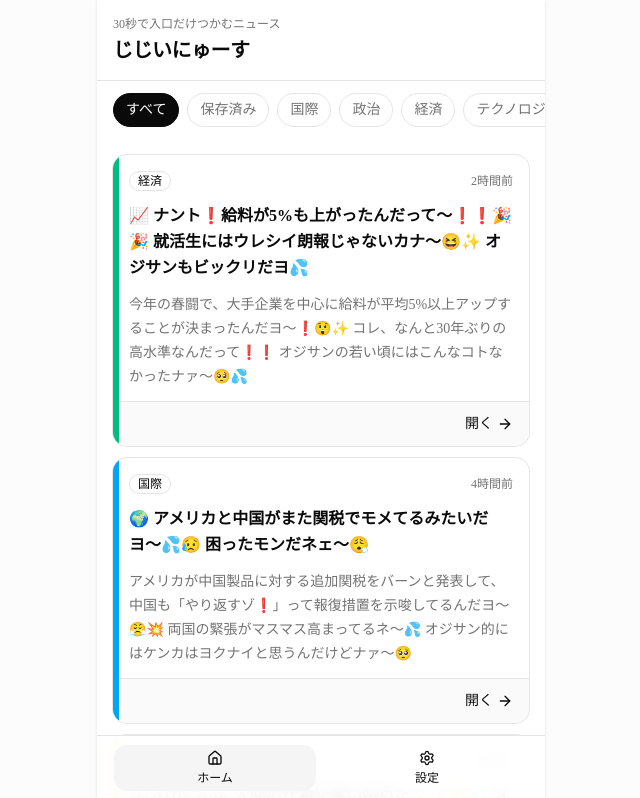
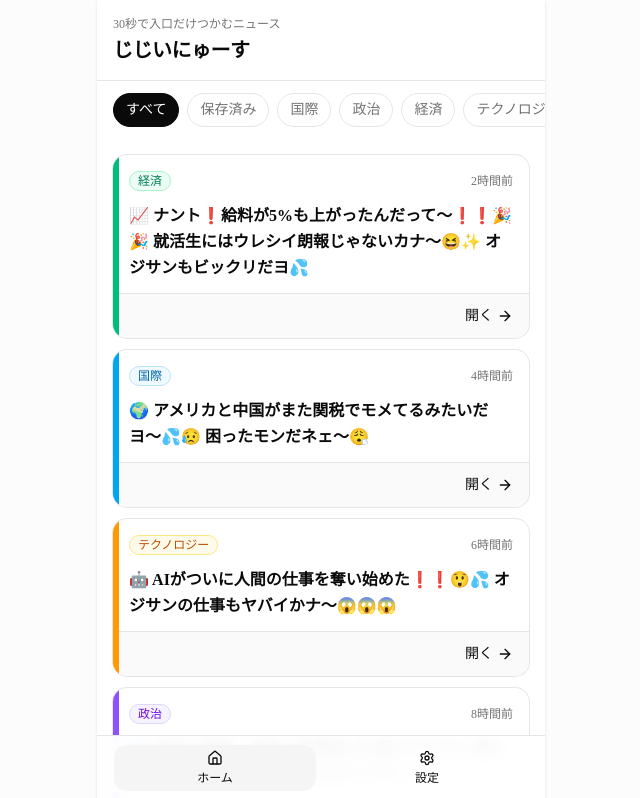
Before and after one commit to Hideto6/ai-hackathon, a Next.js app in the folder frontend/: page / in a window 1280 px wide. Shown: the top 798 px of the page, without its empty margins (319-959 px from the left). Built offline with nearby package versions, Linux system fonts and the light colour scheme.

Commit message:
fix:本文削除

```diff
--- a/frontend/src/page-components/home/ui-block/today-news/ui/components/NewsCardPanel.tsx
+++ b/frontend/src/page-components/home/ui-block/today-news/ui/components/NewsCardPanel.tsx
@@ -6,7 +6,6 @@ import { ArrowRight } from "lucide-react";
 import { Badge } from "@/shared/ui/shadcn/ui/badge";
 import {
   Card,
-  CardContent,
   CardFooter,
   CardHeader,
   CardTitle,
@@ -27,7 +26,9 @@ export function NewsCardPanel({ article }: NewsCardPanelProps) {
         <div className={cn("absolute inset-y-0 left-0 w-1.5", theme.lineClassName)} />
         <CardHeader className="gap-3">
           <div className="flex items-center justify-between gap-3">
-            <Badge variant="outline">{article.category}</Badge>
+            <Badge variant="outline" className={theme.badgeClassName}>
+              {article.category}
+            </Badge>
             <span className="text-xs text-muted-foreground">
               {article.timestamp}
             </span>
@@ -36,9 +37,6 @@ export function NewsCardPanel({ article }: NewsCardPanelProps) {
             {article.headline}
           </CardTitle>
         </CardHeader>
-        <CardContent className="pt-0 text-sm leading-6 text-muted-foreground">
-          {article.cards[0]?.body}
-        </CardContent>
 
         <CardFooter className="justify-end py-3">
           <div className="flex items-center gap-1 text-sm font-medium text-foreground">
```
